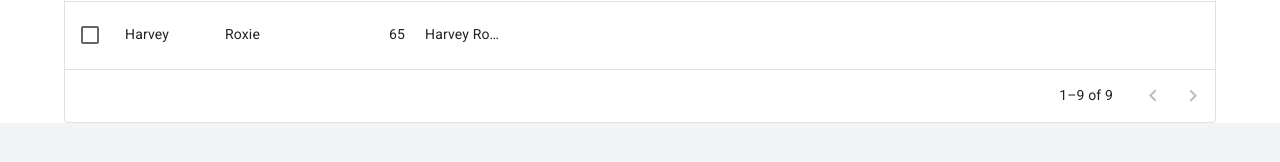
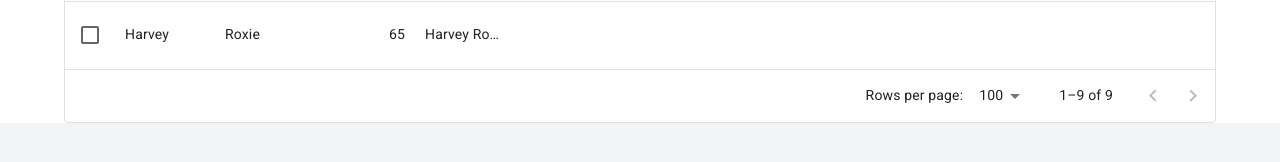
Before and after one commit to joackob/datagrid-mui-next-rredux-template, a Next.js app: page / in a window 1280 px wide. Shown: the part 708-870 px from the top of the page. Built offline with nearby package versions, Linux system fonts and the light colour scheme.

Commit message:
update Table

```diff
--- a/src/table/Table.tsx
+++ b/src/table/Table.tsx
@@ -114,7 +114,6 @@ const Table = () => {
         columns={columns}
         autoHeight
         checkboxSelection
-        rowsPerPageOptions={[10, 20]}
         density="comfortable"
         onCellEditCommit={handleEditRow}
         onSelectionModelChange={handleSelectRow}
```
